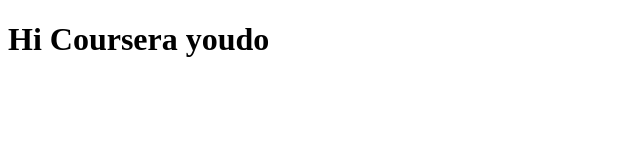
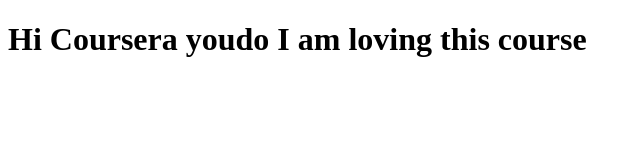
Before and after one commit to carlotatrx/coursera-test, a plain HTML site: page site/index.html in a window 1280 px wide. Shown: the whole page, without its empty margins (0-641 px from the left). Drawn offline with Linux system fonts and the light colour scheme.

Commit message:
small addition to my first page yay.

```diff
--- a/site/index.html
+++ b/site/index.html
@@ -4,6 +4,6 @@
 	<title>Hello Coursera double</title>
 </head>
 <body>
-<h1>Hi Coursera youdo</h1>
+<h1>Hi Coursera youdo I am loving this course</h1>
 </body>
 </html>
```
